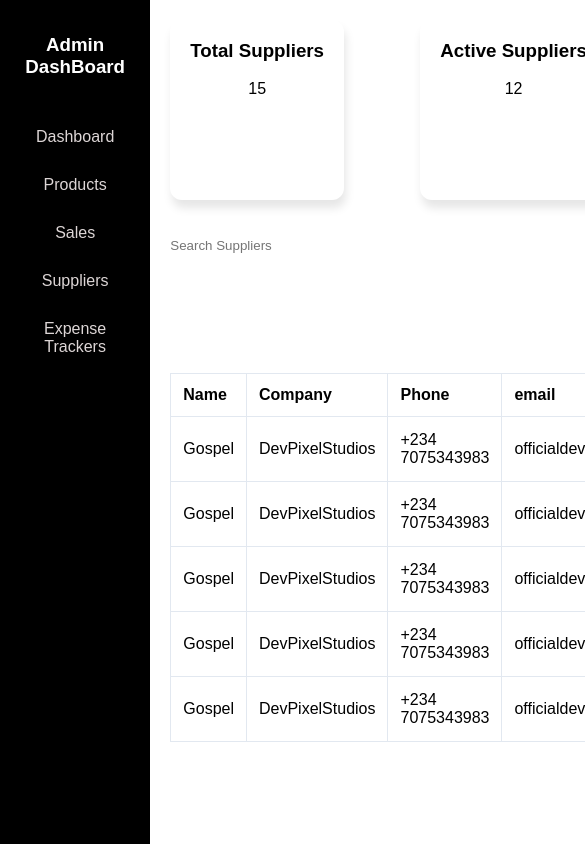
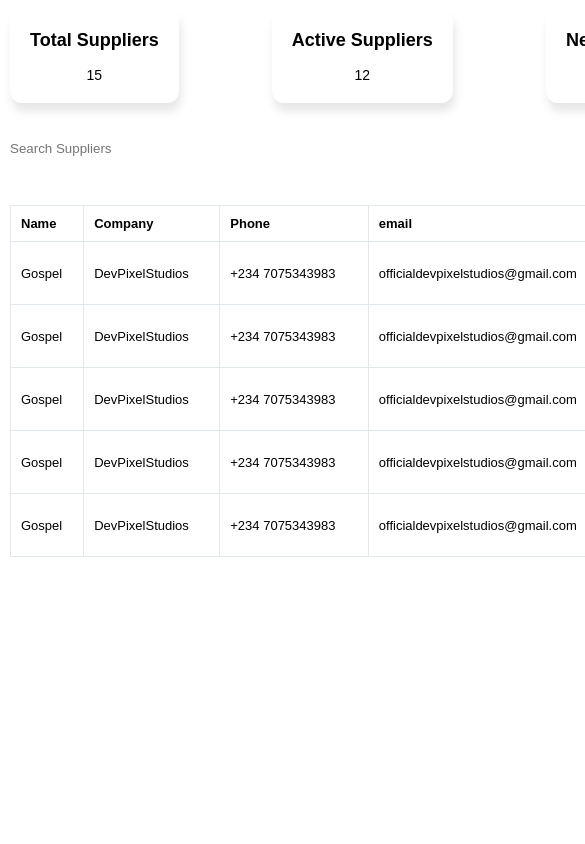
Before and after one commit to creed2110/local-business-management-system, a website: page inventory-management-system/public/suppliers.html in a window 390 px wide. Shown: the top 844 px of the page, 585 px wide, since content can reach past the window. Drawn offline with Linux system fonts and the light colour scheme.

Commit message:
Add responsive CSS for suppliers page
Added a responsive stylesheet link to enhance layout on different devices.

```diff
--- a/inventory-management-system/public/suppliers.html
+++ b/inventory-management-system/public/suppliers.html
@@ -6,6 +6,7 @@
     <title>inventory-management-system</title>
     <link rel="stylesheet" href="css/main.css">
     <link rel="stylesheet" href="css/supplier.css">
+    <link rel="stylesheet" href="css/responsive.css">
 </head>
 <body>
     <div class="container">
```
